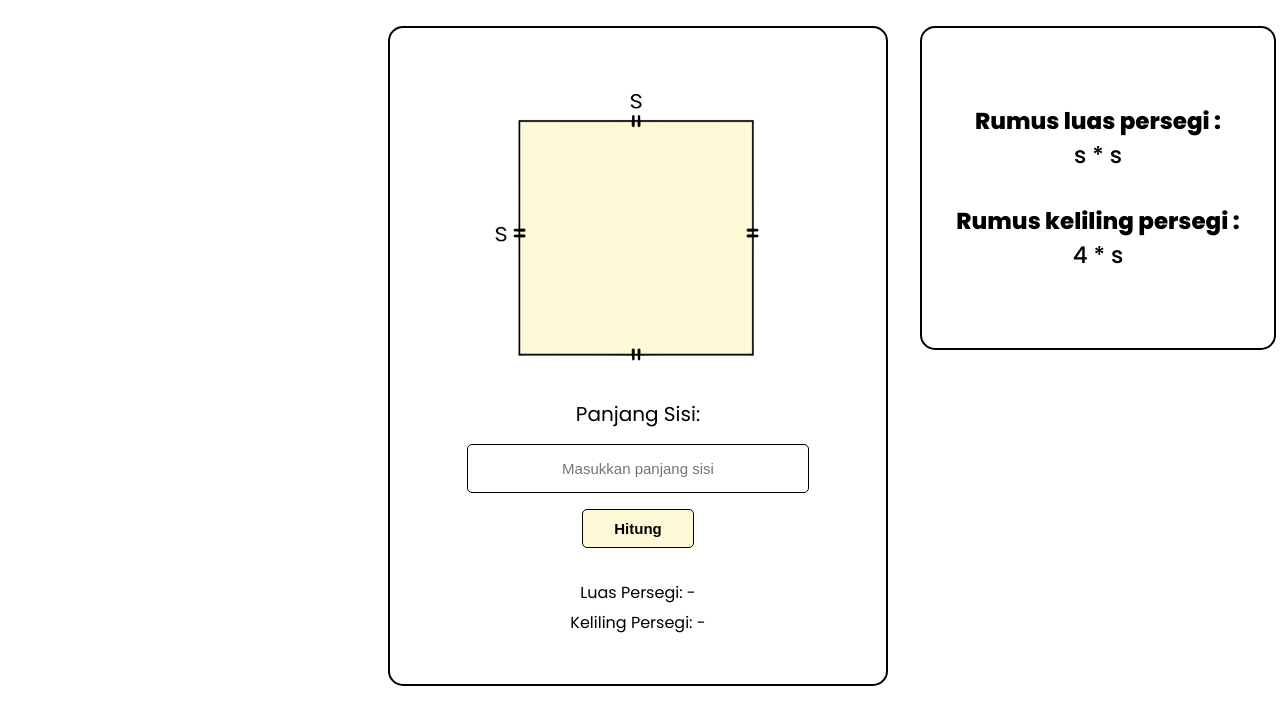
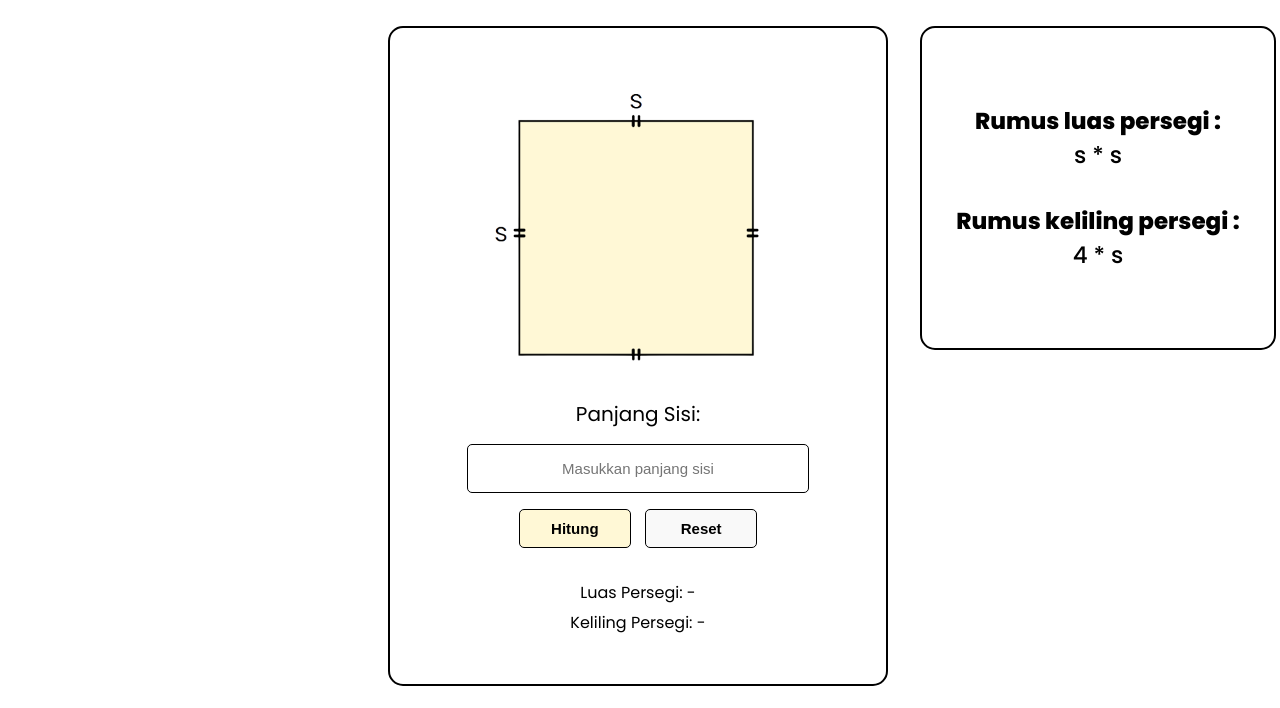
Before and after one commit to revou-fundamental-course/4-sep-23-ezaarp, a plain HTML site: page index.html in a window 1280 px wide. Shown: the part 92-800 px from the top of the page. Drawn offline with Linux system fonts and the light colour scheme.

Commit message:
Add files via upload

```diff
--- a/index.html
+++ b/index.html
@@ -10,6 +10,7 @@
     <div class="title">
         <h1>SQUARE.</h1>
     </div>
+    <form action="#">
         <div class="main">
             <div class="container">
                 <img src=".\assets/Sisi_persegi-removebg-preview.png" alt="Persegi">
@@ -19,12 +20,14 @@
                         <input type="number" id="sisi" placeholder="Masukkan panjang sisi">
                     </div>
                     <button onclick="calculate ()">Hitung</button>
+                    <input class="reset-btn" type="Reset" value="Reset">
                     <div class="answer">
                         <p>Luas Persegi: <span id="luas">-</span></p>
                         <p>Keliling Persegi: <span id="keliling">-</span></p>
                     </div>
                 </div>
             </div>
+        </form>
 
         <div class="container2">
             <div class="rumus">
--- a/style/style.css
+++ b/style/style.css
@@ -9,11 +9,11 @@
 body {
     font-family: 'Poppins', sans-serif;
     text-align: center;
-    overflow: hidden;
     background: url(../assets/background.jpg);
     background-repeat: no-repeat;
     background-size: cover;
     background-size: 100% 100%;
+    overflow: hidden;
 
 }
 
@@ -108,6 +108,28 @@ input::-webkit-inner-spin-button {
     background-color: #ffeb89;
 }
 
+.reset-btn {
+    margin-top: 1rem;
+    padding: 10px;
+    width: 7rem;
+    border-radius: 5px;
+    text-align: center;
+    font-size: 15px;
+    margin-left: 10px;
+    background-color: #f9f9f9;
+    border: 1px solid black;
+    transition: .3s;
+    cursor: pointer;
+    font-weight: 700;
+
+}
+
+.reset-btn:hover {
+    transform: scale(1.1, 1.1);
+    background-color: rgb(255, 84, 84);
+    color: white;
+}
+
 .answer {
     display: flex;
     flex-direction: column;
```
Lines whose indentation alone changed are shown as unchanged.
